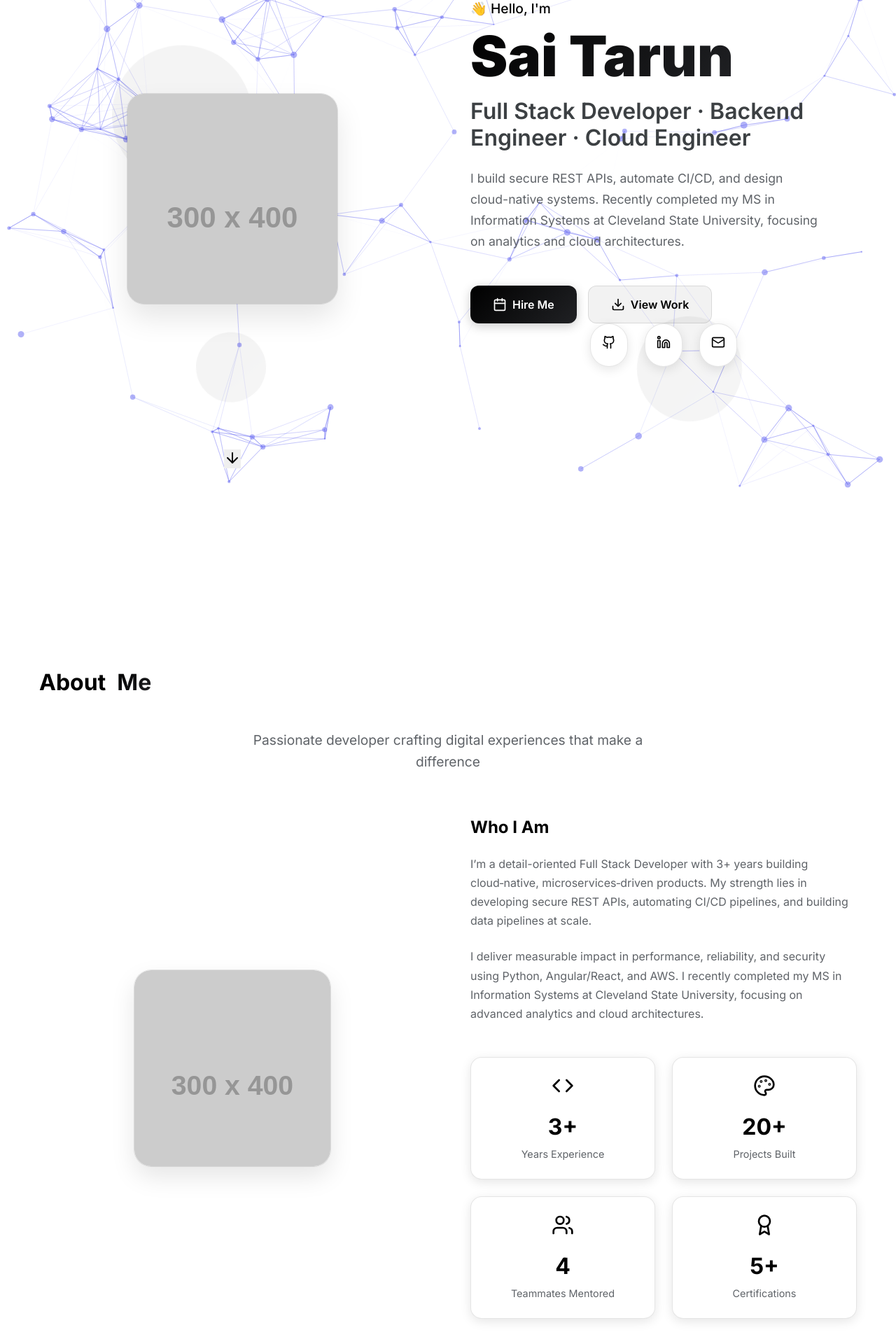
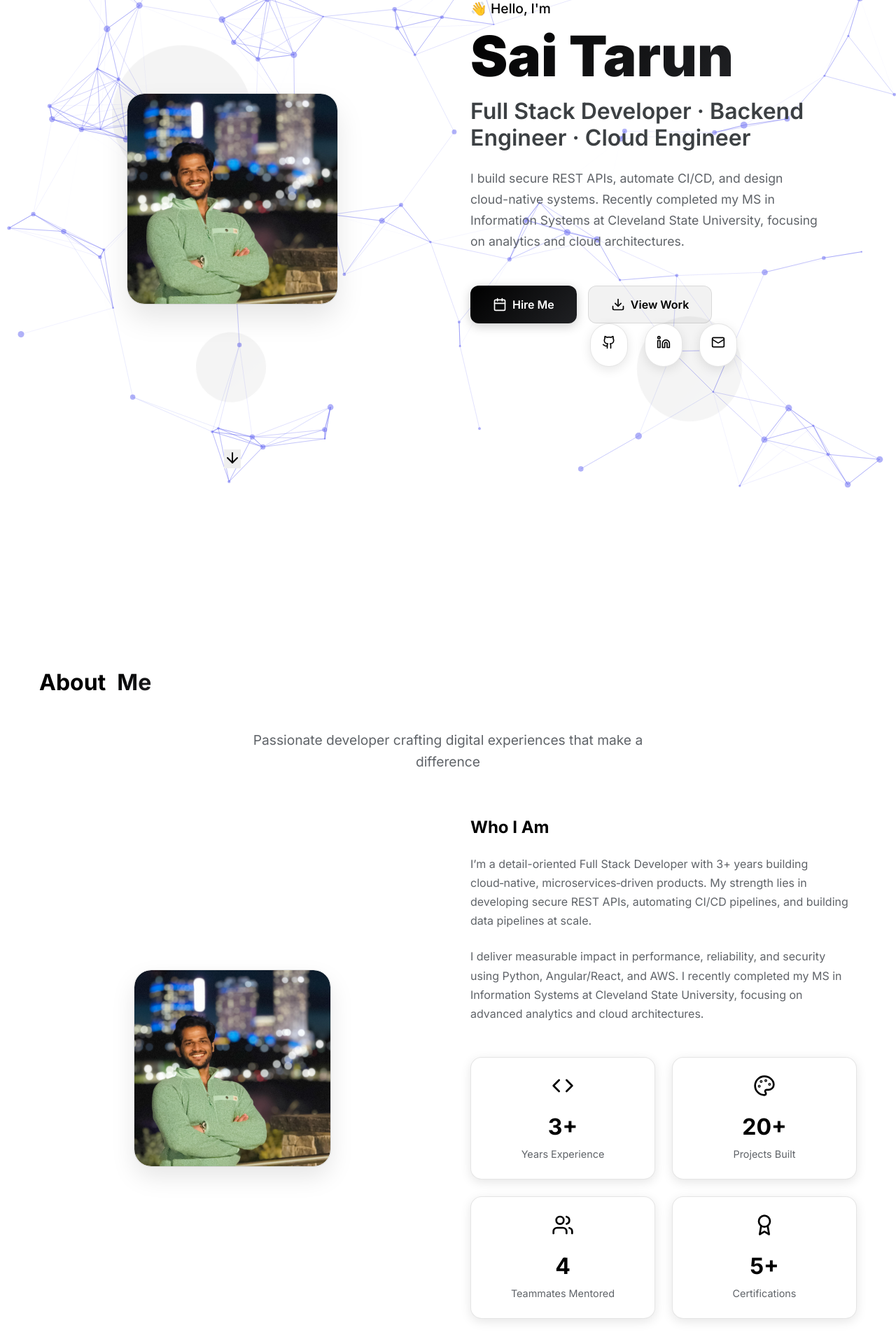
Before and after one commit to saitarunreddye/saitarun, a React (Create React App) app: page / in a window 1280 px wide. Shown: the part 100-2020 px from the top of the page at 70% size. Built offline with nearby package versions, Linux system fonts and the light colour scheme.

Commit message:
Fix profile picture loading and scroll issues - Update image paths for GitHub Pages deployment - Add fallback logic for image loading - Fix About section scroll detection - Remove unused imports

```diff
--- a/create-placeholder.html
+++ b/create-placeholder.html
@@ -75,9 +75,9 @@
 
                 <h3>Step 2: Save Your Image</h3>
                 <ol>
-                    <li>Rename your image to: <span class="highlight">profile.jpg</span></li>
+                    <li>Rename your image to: <span class="highlight">profile_pic.jpg</span></li>
                     <li>Save it in the folder: <span class="highlight">public/images/</span></li>
-                    <li>The full path should be: <span class="highlight">public/images/profile.jpg</span></li>
+                    <li>The full path should be: <span class="highlight">public/images/profile_pic.jpg</span></li>
                 </ol>
 
                 <h3>Step 3: Refresh Your Website</h3>
--- a/src/App.tsx
+++ b/src/App.tsx
@@ -1,6 +1,5 @@
 import React, { useEffect, useState, Suspense } from 'react';
 import { Helmet } from 'react-helmet';
-import { motion } from 'framer-motion';
 import Particles from 'react-tsparticles';
 import { loadFull } from 'tsparticles';
 import type { Engine } from 'tsparticles-engine';
--- a/src/components/About.tsx
+++ b/src/components/About.tsx
@@ -5,8 +5,9 @@ import { Code, Palette, Zap, Users, Award, Heart } from 'lucide-react';
 
 const About: React.FC = () => {
   const [ref, inView] = useInView({
-    threshold: 0.3,
+    threshold: 0.1,
     triggerOnce: true,
+    rootMargin: '-50px 0px',
   });
 
   const stats = [
@@ -64,8 +65,9 @@ const About: React.FC = () => {
       ref={ref}
       className="about-section"
       initial={{ opacity: 0 }}
-      animate={inView ? { opacity: 1 } : {}}
-      transition={{ duration: 0.8 }}
+      animate={inView ? { opacity: 1 } : { opacity: 0 }}
+      transition={{ duration: 0.6 }}
+      style={{ minHeight: '100vh' }}
     >
       <div className="container">
         <motion.div
@@ -92,11 +94,18 @@ const About: React.FC = () => {
           >
             <div className="about-image-container">
                             <img
-                src="https://via.placeholder.com/300x400/6366f1/ffffff?text=Sai+Tarun"
+                src={process.env.PUBLIC_URL + "/images/profile_pic.jpg"}
                 alt="Professional headshot"
                 className="about-image"
                 onError={(e) => {
-                  e.currentTarget.src = "https://via.placeholder.com/300x400/6366f1/ffffff?text=Sai+Tarun";
+                  // Try alternative paths if the first one fails
+                  if (e.currentTarget.src.includes('/images/profile_pic.jpg')) {
+                    e.currentTarget.src = "/images/profile_pic.jpg";
+                  } else if (e.currentTarget.src.includes('profile_pic.jpg')) {
+                    e.currentTarget.src = "images/profile_pic.jpg";
+                  } else {
+                    e.currentTarget.src = "https://via.placeholder.com/300x400/6366f1/ffffff?text=Sai+Tarun";
+                  }
                 }}
               />
               <div className="about-image-glow"></div>
--- a/src/components/Hero.tsx
+++ b/src/components/Hero.tsx
@@ -152,11 +152,18 @@ const Hero: React.FC<HeroProps> = ({ onHireMeClick }) => {
           >
             <div className="profile-image-container">
               <img
-                src="https://via.placeholder.com/300x400/6366f1/ffffff?text=Sai+Tarun"
+                src={process.env.PUBLIC_URL + "/images/profile_pic.jpg"}
                 alt="Professional headshot"
                 className="profile-image"
                 onError={(e) => {
-                  e.currentTarget.src = "https://via.placeholder.com/300x400/6366f1/ffffff?text=Sai+Tarun";
+                  // Try alternative paths if the first one fails
+                  if (e.currentTarget.src.includes('/images/profile_pic.jpg')) {
+                    e.currentTarget.src = "/images/profile_pic.jpg";
+                  } else if (e.currentTarget.src.includes('profile_pic.jpg')) {
+                    e.currentTarget.src = "images/profile_pic.jpg";
+                  } else {
+                    e.currentTarget.src = "https://via.placeholder.com/300x400/6366f1/ffffff?text=Sai+Tarun";
+                  }
                 }}
               />
               <div className="profile-glow"></div>
```
Also changed, not shown: public/images/profile_pic.jpg (added), 1 other file (tests, documents, lock files or other folders).
